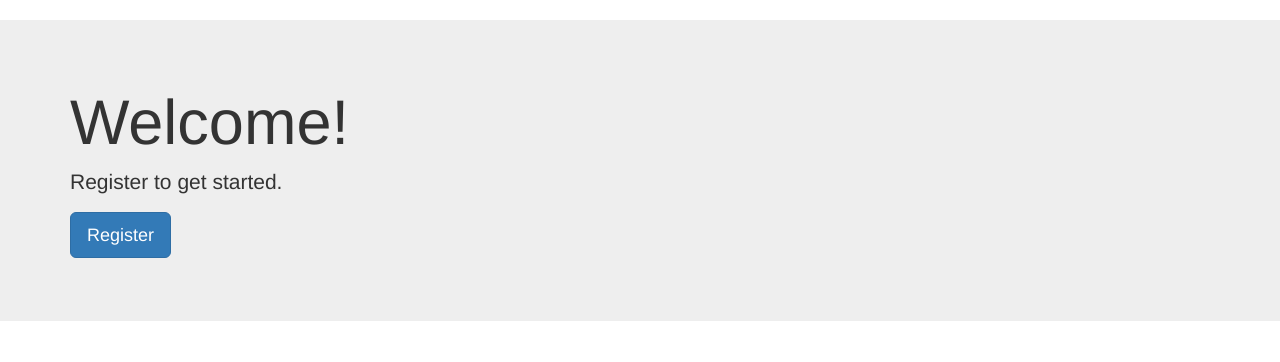
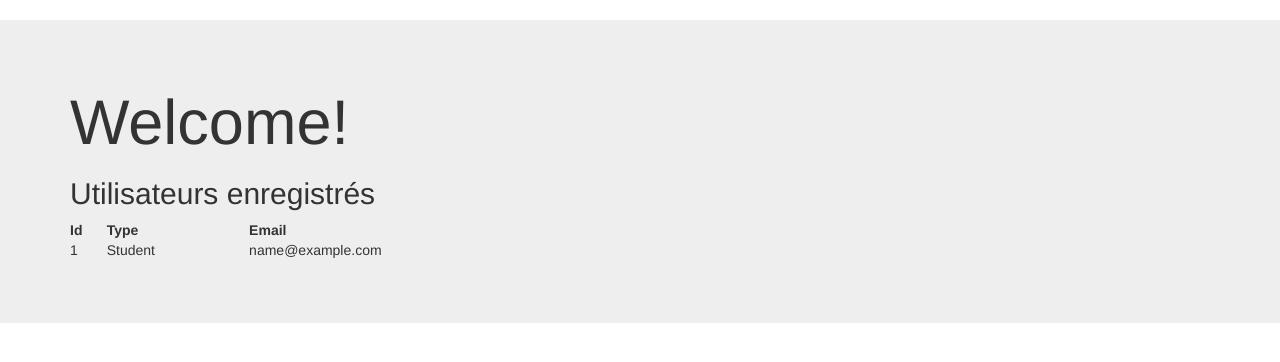
Before and after one commit to tyranfou/qwerteach, a Rails app: page / in a window 1280 px wide. Shown: the part 52-414 px from the top of the page. Run offline with Rails 7, Linux system fonts and the light colour scheme; the visitor is signed in with stand-in values (Sample User, id 1); style sheets or scripts are compiled from the project's sources; some libraries are stand-ins or nearby versions.

Commit message:
Visualisation Teachers et Student enregistrés

```diff
--- a/app/models/user.rb
+++ b/app/models/user.rb
@@ -1,6 +1,8 @@
 class User < ActiveRecord::Base
   GENDER_TYPES = ["Not telling","Male", "Female"]
   ACCOUNT_TYPES = ["Student", "Teacher"]
+
+
   # Include default devise modules. Others available are:
   # :confirmable, :lockable, :timeoutable and :omniauthable
 
--- a/app/views/devise/registrations/edit.html.erb
+++ b/app/views/devise/registrations/edit.html.erb
@@ -2,7 +2,7 @@
 
 <%= form_for(resource, as: resource_name, url: registration_path(resource_name), html: {method: :put}) do |f| %>
     <%= devise_error_messages! %>
-    <div class="field">
+    <div class="field" >
       <%= f.label :lastname %><br/>
       <%= f.text_field :lastname %>
     </div>
@@ -29,7 +29,6 @@
           <%= f.label :type %><br/>
           <%= f.select :type, User::ACCOUNT_TYPES %>
         </div>
-        <p>Type = <%= params%></p>
         <div class="field">
           <%= f.label :level %><br/>
           <%= f.text_field :level %>
--- a/app/views/pages/index.html.erb
+++ b/app/views/pages/index.html.erb
@@ -2,10 +2,33 @@
     <div class="jumbotron">
       <div class="container">
         <h1>Welcome!</h1>
-        <p>Register to get started.</p>
         <p>
-          <%= link_to 'Register', new_user_registration_path, class: 'btn btn-primary btn-lg' %>
+          <% if user_signed_in? %>
+            <h2>Utilisateurs enregistrés</h2>
+            <table style="width:50%">
+              <thead>
+              <tr>
+                <th>Id</th>
+                <th>Type</th>
+                <th>Email</th>
+              </tr>
+              </thead>
+              <tbody>
+              <% for user in User.all %>
+                  <tr>
+                    <td><%= user.id %></td>
+                    <td><%= user.type %></td>
+                    <td><%= user.email %></td>
+                  </tr>
+              <% end %>
+              </tbody>
+            </table>
+        <% else %>
+            <p>Register to get started.</p>
+            <%= link_to 'Register', new_user_registration_path, class: 'btn btn-primary btn-lg' %>
+        <% end %>
         </p>
+
       </div>
     </div>
 <% end %>
```
